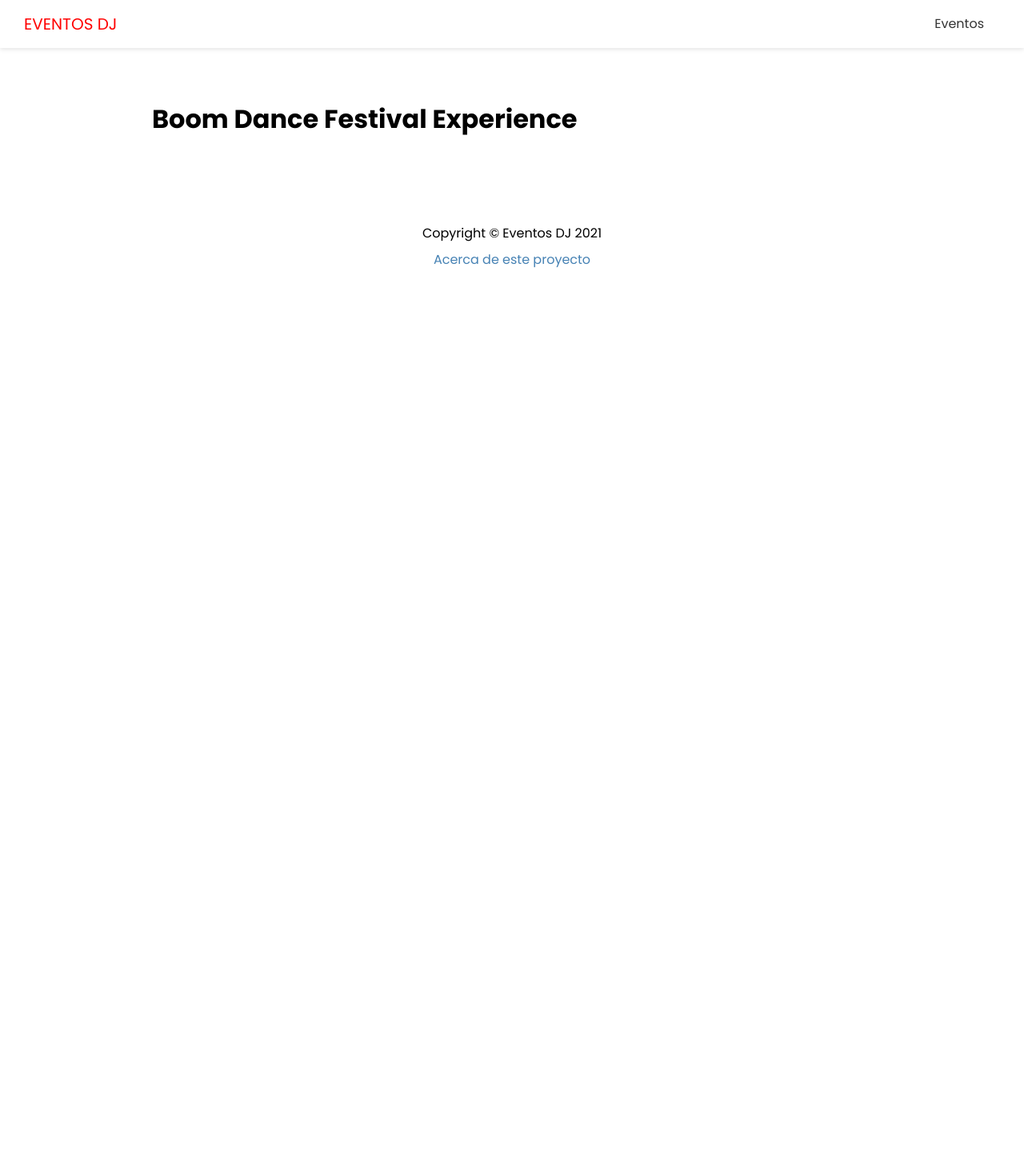
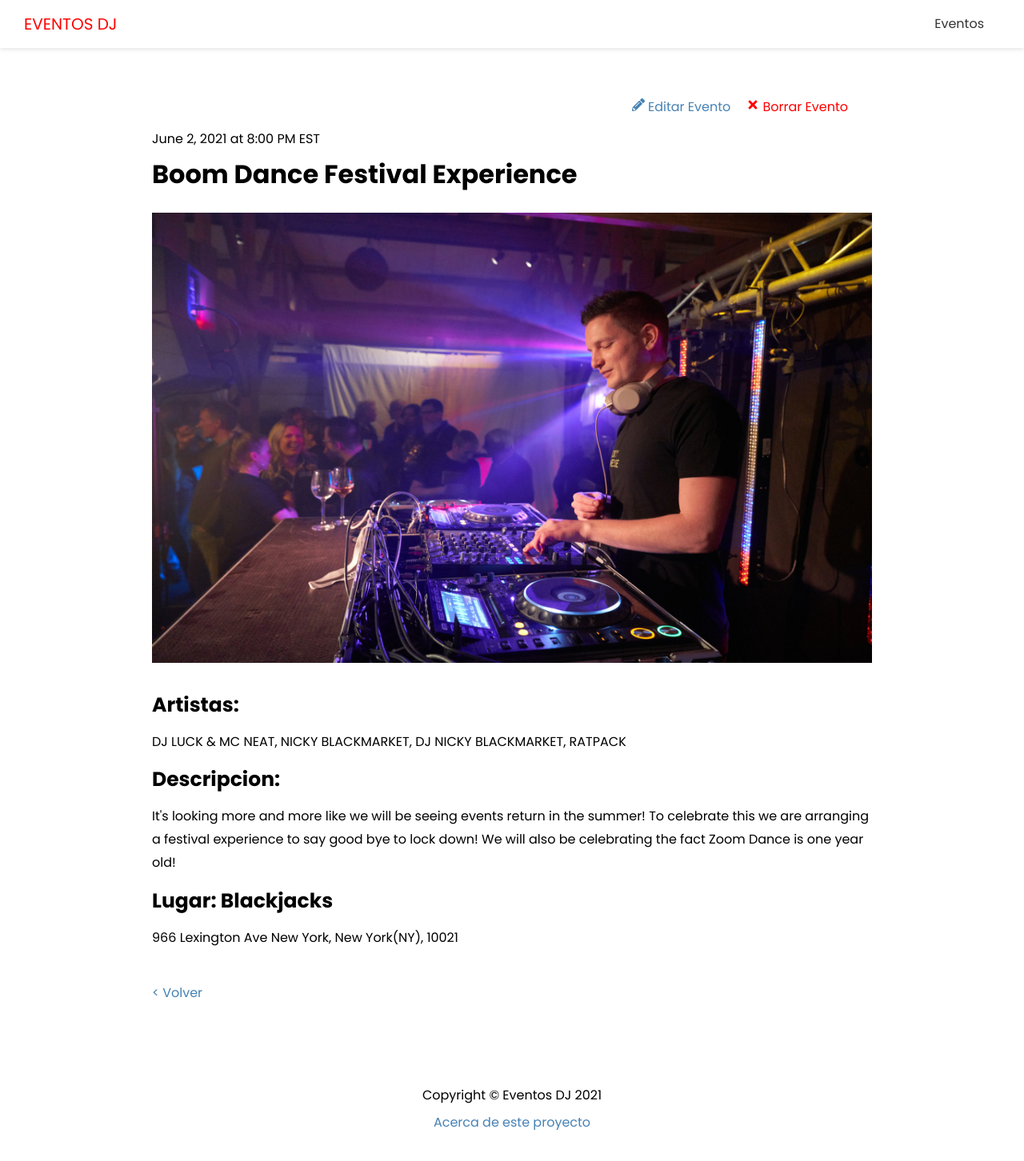
Before and after one commit to Lipitt/dj-events, a Next.js app: page /events/boom-dance-festival-experience in a window 1280 px wide. Shown: the top 1452 px of the page at 80% size. Before the commit the page ends 800 px from the top, so only its background shows below. Built offline with nearby package versions, Linux system fonts and the light colour scheme; no server answers.

Commit message:
added single page events

```diff
--- a/pages/events/[slug].js
+++ b/pages/events/[slug].js
@@ -1,10 +1,47 @@
 import { API_URL } from "@/config/index";
 import Layout from "@/components/layout";
+import styles from "@/styles/Event.module.css";
+import { FaPencilAlt, FaTimes } from "react-icons/fa";
+import Link from "next/link";
+import Image from "next/image";
 
 export default function EventPage({ evt }) {
+  const deleteEvent = (e) => {
+    console.log("delete");
+  };
   return (
     <Layout>
-      <h1>{evt.name}</h1>
+      <div className={styles.event}>
+        <div className={styles.controls}>
+          <Link href={`/events/edit/${evt.id}`}>
+            <a>
+              <FaPencilAlt /> Editar Evento
+            </a>
+          </Link>
+          <a href="#" className={styles.delete} onClick={deleteEvent}>
+            <FaTimes /> Borrar Evento
+          </a>
+        </div>
+        <span>
+          {evt.date} at {evt.time}
+        </span>
+        <h1>{evt.name}</h1>
+        {evt.image && (
+          <div className={styles.image}>
+            <Image src={evt.image} width={960} height={600} />
+          </div>
+        )}
+        <h3>Artistas:</h3>
+        <p>{evt.performers}</p>
+        <h3>Descripcion:</h3>
+        <p>{evt.description}</p>
+        <h3>Lugar: {evt.venue}</h3>
+        <p>{evt.address}</p>
+
+        <Link href="/events">
+          <a className={styles.back}>{"<"} Volver</a>
+        </Link>
+      </div>
     </Layout>
   );
 }
--- /dev/null
+++ b/styles/Event.module.css
@@ -0,0 +1,32 @@
+.event {
+  position: relative;
+  padding-top: 40px;
+}
+
+.event h3 {
+  font-size: 25px;
+}
+
+.event p {
+  margin: 10px 0;
+}
+
+.image {
+  margin-bottom: 20px;
+}
+
+.controls {
+  position: absolute;
+  right: 30px;
+  top: 0;
+}
+
+.delete {
+  margin-left: 20px;
+  color: red;
+}
+
+.back {
+  display: block;
+  margin-top: 40px;
+}
```
